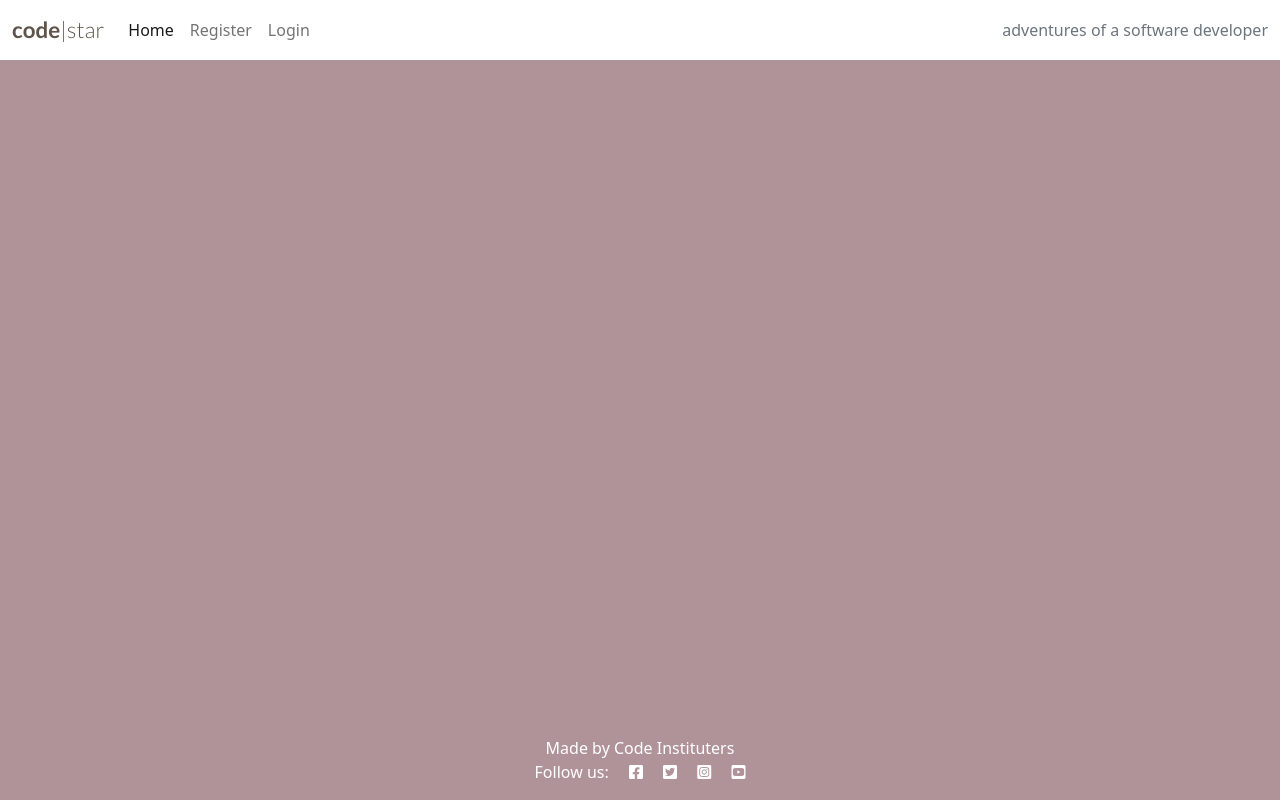
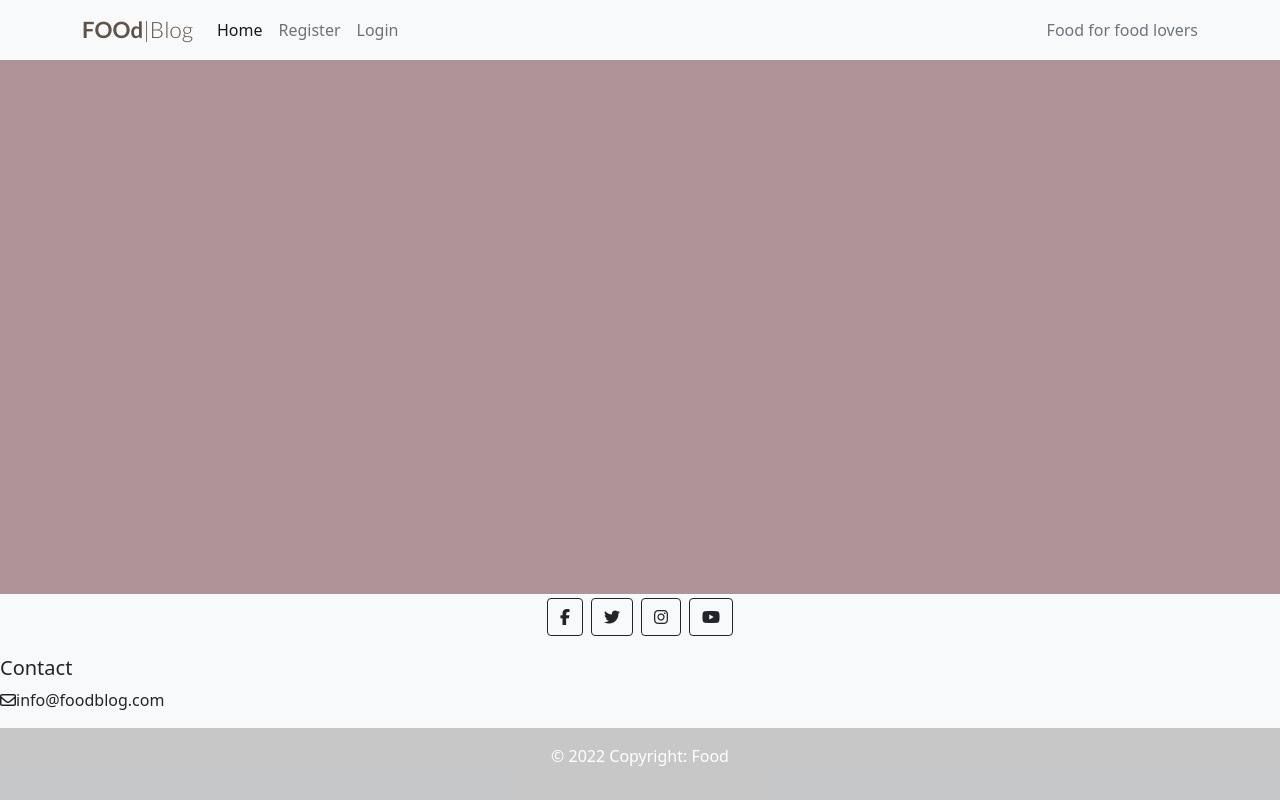
Before and after one commit to HannaGfrorer/pp4blog, a Django app: page / in a window 1280 px wide. Run offline with Django 3.2, Linux system fonts and the light colour scheme; data that the repository does not hold is empty; some libraries are stand-ins or nearby versions.

Commit message:
add footer and contact info

```diff
--- a/blog/views.py
+++ b/blog/views.py
@@ -3,6 +3,8 @@ from django.views import generic, View
 from django.http import HttpResponseRedirect
 from .models import Post
 from .forms import CommentForm
+from django.urls import reverse_lazy
+from django.views.generic.edit import CreateView, UpdateView, DeleteView
 
 
 class PostList(generic.ListView):
--- a/templates/base.html
+++ b/templates/base.html
@@ -4,7 +4,7 @@
 <html class="h-100">
 
 <head>
-    <title>CodeStar Blog</title>
+    <title>Food Blog</title>
 
     <link rel="preconnect" href="https://fonts.gstatic.com">
     <link href="https://fonts.googleapis.com/css2?family=Roboto:wght@300&display=swap" rel="stylesheet">
@@ -13,9 +13,6 @@
     <meta name="viewport" content="width=device-width, initial-scale=1" />
     <link href="https://cdn.jsdelivr.net/npm/bootstrap@5.0.1/dist/css/bootstrap.min.css" rel="stylesheet"
         integrity="sha384-+0n0xVW2eSR5OomGNYDnhzAbDsOXxcvSN1TPprVMTNDbiYZCxYbOOl7+AMvyTG2x" crossorigin="anonymous">
-    <script src="https://cdn.jsdelivr.net/npm/bootstrap@5.0.1/dist/js/bootstrap.bundle.min.js"
-        integrity="sha384-gtEjrD/SeCtmISkJkNUaaKMoLD0//ElJ19smozuHV6z3Iehds+3Ulb9Bn9Plx0x4" crossorigin="anonymous">
-    </script>
     <link rel="stylesheet" href="{% static 'css/style.css' %}">
 
 </head>
@@ -24,10 +21,10 @@
 
     <!-- Navigation -->
 
-    <nav class="navbar navbar-expand-lg navbar-light bg-white">
-        <div class="container-fluid">
-            <a class="navbar-brand" href="{% url 'home' %}"><span class="brand">c<span class="red-o">o</span>de<span
-                        class="thin">|star</span></span></span></a>
+    <nav class="navbar navbar-expand-lg navbar-light bg-light">
+        <div class="container">
+            <a class="navbar-brand" href="{% url 'home' %}"><span class="brand">FO<span class="red-o">O</span>d<span
+                        class="thin">|Blog</span></span></span></a>
             <button class="navbar-toggler" type="button" data-bs-toggle="collapse" data-bs-target="#navbarText"
                 aria-controls="navbarText" aria-expanded="false" aria-label="Toggle navigation">
                 <span class="navbar-toggler-icon"></span>
@@ -52,7 +49,7 @@
 
                 </ul>
                 <span class="navbar-text text-muted">
-                    adventures of a software developer
+                    Food for food lovers
                 </span>
             </div>
         </div>
@@ -78,20 +75,49 @@
     </main>
 
     <!-- Footer -->
-    <footer class="footer mt-auto py-3 dark-bg">
-        <p class="m-0 text-center text-white">Made by Code Instituters</p>
-        <p class="m-0 text-center text-white">Follow us: <i class="fab fa-facebook-square ms-3"></i>
-            <i class="fab fa-twitter-square ms-3"></i>
-            <i class="fab fa-instagram-square ms-3"></i>
-            <i class="fab fa-youtube-square ms-3"></i></p>
+    <footer class="mt-auto bg-light">
+        <ul class="list-inline list-unstyled d-flex text-white justify-content-center">
+            <li class="btn btn-outline-dark btn-floating m-1">
+                <a class="link-dark hover" href="https://facebook.com" target="_blank" rel="shortcut icon" aria-label="Visit our Facebook page (opens in a new tab)">
+                    <i class="fa-brands fa-facebook-f"></i>
+                </a>
+            </li>
+            <li class="btn btn-outline-dark btn-floating m-1">
+                <a class="link-dark hover" href="https://twitter.com" target="_blank" rel="shortcut icon" aria-label="Visit our Twitter page (opens in a new tab)">
+                    <i class="fa-brands fa-twitter"></i>
+                </a>
+            </li>
+            <li class="btn btn-outline-dark btn-floating m-1">
+                <a class="link-dark hover" href="https://instagram.com" target="_blank" rel="shortcut icon" aria-label="Visit our Instagram page (opens in a new tab)">
+                    <i class="fa-brands fa-instagram"></i>
+                </a>
+            </li>
+            <li class="btn btn-outline-dark btn-floating m-1">
+                <a class="link-dark hover" href="https://youtube.com" target="_blank" rel="shortcut icon" aria-label="Visit our YouTube page (opens in a new tab)">
+                        <i class="fa-brands fa-youtube"></i>
+                </a>
+            </li>
+        </ul>
+        <div class="col-md-3">
+            <h5>Contact</h5>
+            <p><i class="far fa-envelope"></i>info@foodblog.com</p>
+        </div>
+        <div class="text-center p-3" style="background-color: rgba(0, 0, 0, 0.2);">
+            <p class="text-white">© 2022 Copyright: Food</p>
+          </div>
     </footer>
+    <!--Alerts timer-->
     <script>
-        setTimeout(function () {
-            let messages = document.getElementById('msg');
-            let alert = new bootstrap.Alert(messages);
-            alert.close();
-        }, 2000);
+        let messages = document.getElementById("msg");
+        if (messages){
+            setTimeout(function () {
+                let alert = new bootstrap.Alert(messages);
+                alert.close();
+            }, 3000);
+        }
     </script>
+
+    <script src="https://cdn.jsdelivr.net/npm/bootstrap@5.0.1/dist/js/bootstrap.bundle.min.js" integrity="sha384-gtEjrD/SeCtmISkJkNUaaKMoLD0//ElJ19smozuHV6z3Iehds+3Ulb9Bn9Plx0x4" crossorigin="anonymous"></script>
+    <script src="https://kit.fontawesome.com/5d621cadca.js" crossorigin="anonymous"></script>
 </body>
-
 </html>
```
Also changed, not shown: templates/comment_list.html (added, +14 -0 lines), templates/contacts.html (deleted, +0 -73 lines), blog/models.py (line endings or trailing spaces), static/css/style.css (line endings or trailing spaces).
